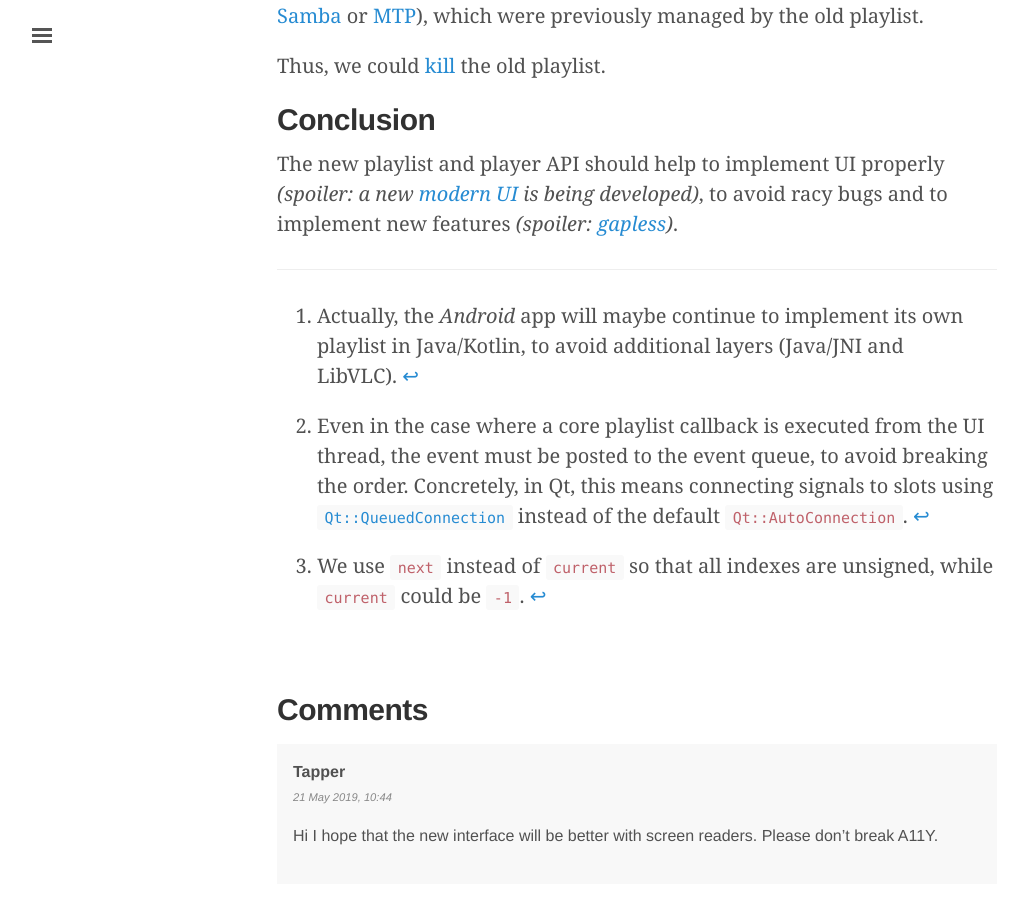
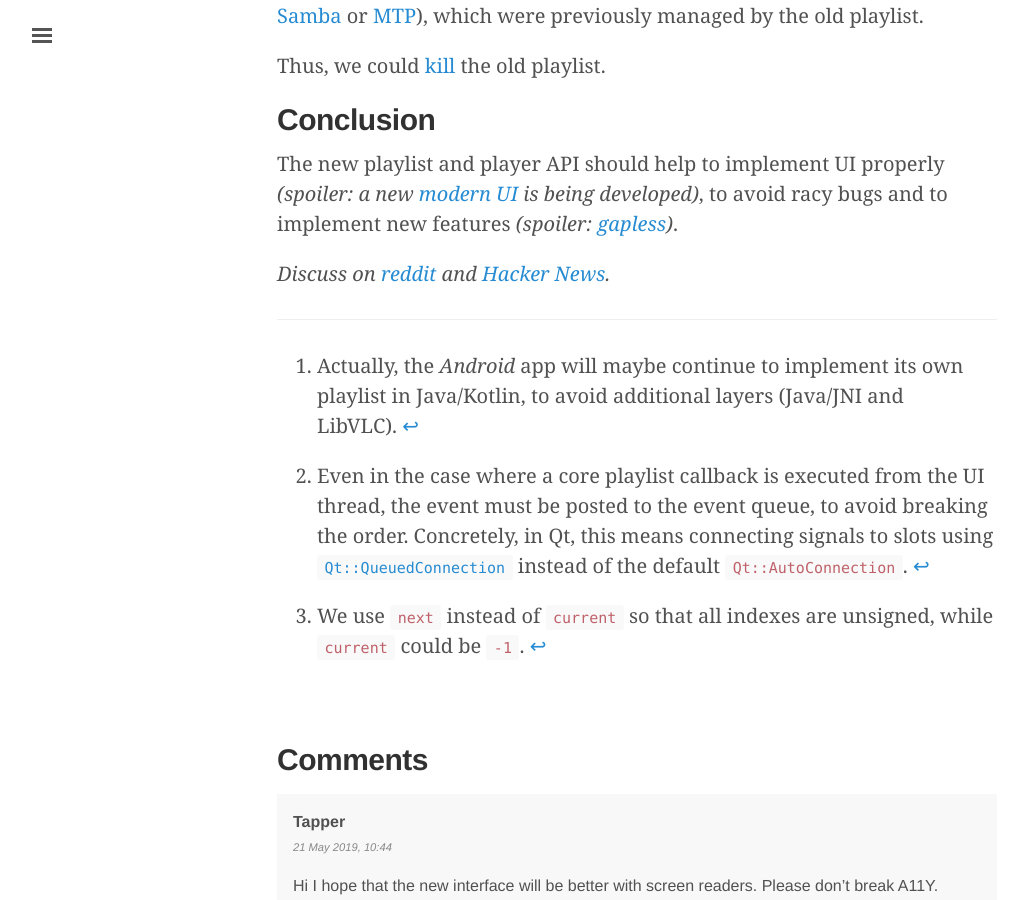
Before and after one commit to rom1v/blog.rom1v.com, a Jekyll site: the page built from _posts/2019-05-21-a-new-core-playlist-for-vlc-4.md, in a window 1280 px wide and 900 px high, scrolled down 15287 px. Shown: the whole window, without its empty margins (3-1027 px from the left). Built offline with Jekyll 4.4.1, drawn with Linux system fonts in a browser that asks for light colours.

Commit message:
Add reddit and HN links for VLC playlist

```diff
--- a/_posts/2019-05-21-a-new-core-playlist-for-vlc-4.md
+++ b/_posts/2019-05-21-a-new-core-playlist-for-vlc-4.md
@@ -704,4 +704,9 @@ features _(spoiler: [gapless])_.
 [modern UI]: https://www.youtube.com/watch?v=jzvC-0WCjKU&t=841
 [gapless]: https://en.wikipedia.org/wiki/Gapless_playback
 
+_Discuss on [reddit] and [Hacker News]._
+
+[reddit]: https://www.reddit.com/r/programming/comments/br7or7/a_new_core_playlist_for_vlc_4/
+[Hacker News]: https://news.ycombinator.com/item?id=19978295
+
 ---
```
Also changed, not shown: contrib.md (+3 -0 lines).
